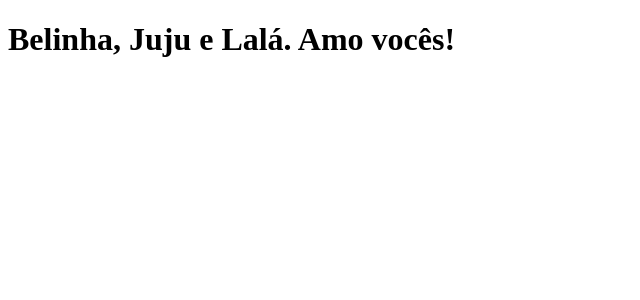
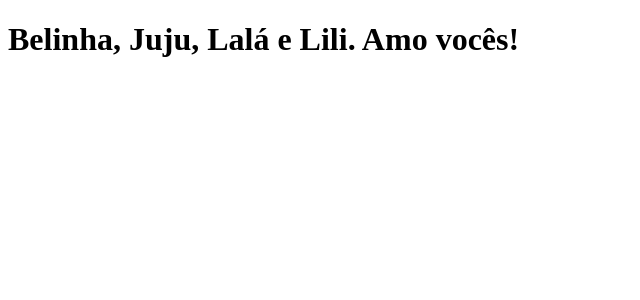
Before and after one commit to brbtavares/clone-tabnews, a Next.js app: page / in a window 1280 px wide. Shown: the top 300 px of the page, without its empty margins (0-640 px from the left). Built offline with nearby package versions, Linux system fonts and the light colour scheme.

Commit message:
modifica a frase

```diff
--- a/pages/index.js
+++ b/pages/index.js
@@ -1,5 +1,5 @@
 function Home() {
-    return <h1>Belinha, Juju e Lalá. Amo vocês!</h1>
+    return <h1>Belinha, Juju, Lalá e Lili. Amo vocês!</h1>
 }
 
 export default Home;
```
